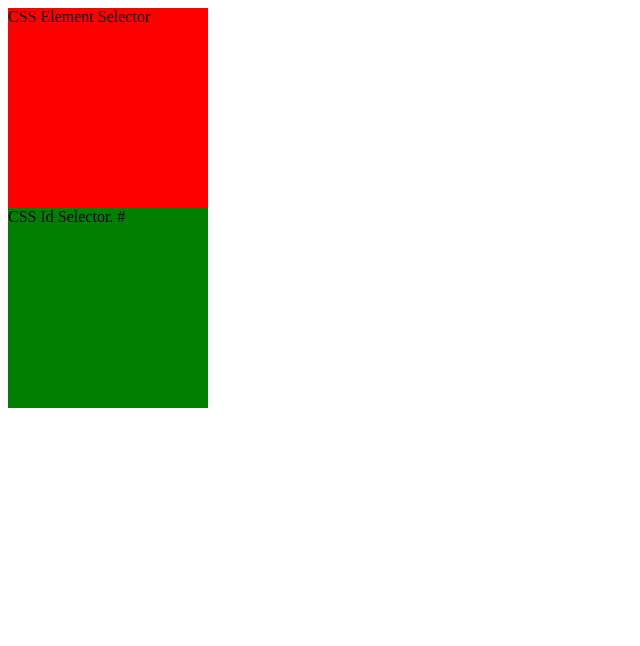
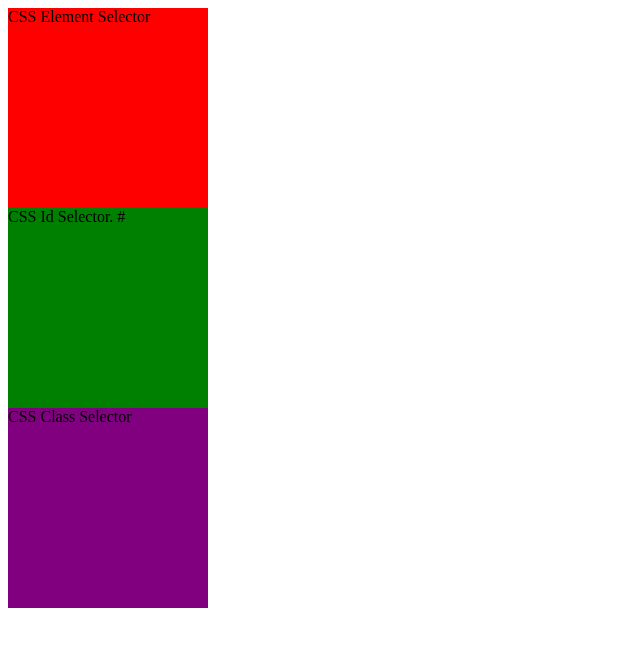
Before and after one commit to anildalar/CSS-Selectors, a plain HTML site: page index.html in a window 1280 px wide. Shown: the whole page, without its empty margins (0-640 px from the left). Drawn offline with Linux system fonts and the light colour scheme.

Commit message:
Class Selector

```diff
--- a/index.html
+++ b/index.html
@@ -31,11 +31,24 @@
                 height: 200px;
                 background: green;
             }
+            /*
+                3.Class Selector Syntax
 
+                element.id{
+                    property:value;
+                }
+            */
+            span.b1{
+                display: block;
+                width: 200px;
+                height: 200px;
+                background: purple;
+            }
         </style>
     </head>
     <body>
         <div>CSS Element Selector </div>
         <span id="a1">CSS Id Selector.  #</span>
+        <span class="b1">CSS Class Selector</span>
     </body>
 </html>
```
